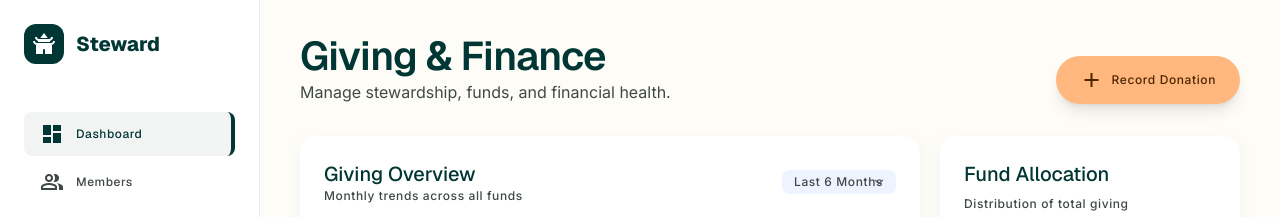
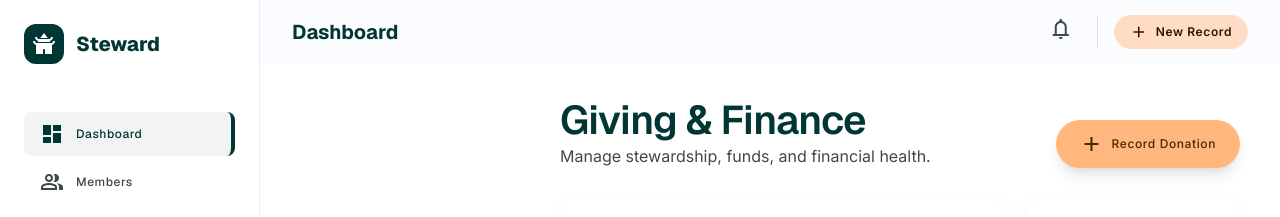
Before and after one commit to devisunknown/church-management-system, a Django app: page /money in a window 1280 px wide. Shown: the top 217 px of the page. Run offline with Django 5.2, Linux system fonts and the light colour scheme; a user stored in the database is signed in; data that the repository does not hold is empty; some libraries are stand-ins or nearby versions.

Commit message:
testing navbar

```diff
--- a/Templates/money.html
+++ b/Templates/money.html
@@ -69,40 +69,41 @@
         body { min-height: max(884px, 100dvh); }
     </style>
 </head>
-<body class="text-on-surface">
-{% include 'partials/sidebar.html' %}
-<header class="md:hidden flex justify-between items-center w-full px-container-padding py-unit h-16 fixed top-0 z-40 bg-surface/50 backdrop-blur-md shadow-sm">
-<button class="text-primary" type="button" id="money-mobile-nav-open"><span class="material-symbols-outlined" data-icon="menu">menu</span></button>
-<h1 class="text-headline-md font-headline-md font-bold text-primary">Giving</h1>
-<button class="text-primary"><span class="material-symbols-outlined" data-icon="notifications">notifications</span></button>
-</header>
-<div class="fixed inset-0 z-50 pointer-events-none md:hidden" id="money-mobile-nav-drawer">
-  <div class="absolute inset-0 bg-black/40 opacity-0 transition-opacity duration-200" id="money-mobile-nav-backdrop"></div>
-  <aside class="absolute left-0 top-0 h-full w-72 bg-surface-container-lowest border-r border-outline-variant/20 shadow-2xl -translate-x-full transition-transform duration-200 flex flex-col p-6 gap-4" id="money-mobile-nav-panel">
-    <div class="flex items-center justify-between">
-      <div class="flex items-center gap-3">
-        <div class="w-10 h-10 bg-primary rounded-xl flex items-center justify-center text-on-primary">
-          <span class="material-symbols-outlined" style="font-variation-settings: 'FILL' 1;">temple_buddhist</span>
+<body class="bg-surface-container-lowest min-h-screen text-on-surface">
+    <!-- Desktop Sidebar -->
+    {% include 'partials/sidebar.html' %}
+<!-- Main Content Canvas -->
+    <main class="md:ml-sidebar-width min-h-screen pb-24 md:pb-8">
+      <!-- Top App Bar -->
+      <header
+        class="flex justify-between items-center w-full px-6 md:px-container-padding py-4 h-16 bg-surface/50 backdrop-blur-md sticky top-0 z-30"
+      >
+        <div class="flex items-center gap-4">
+          <button class="md:hidden text-primary">
+            <span class="material-symbols-outlined">menu</span>
+          </button>
+          <h2 class="text-headline-md font-headline-md font-bold text-primary">
+            Dashboard
+          </h2>
         </div>
-        <div>
-          <p class="text-label-md font-bold text-primary">Steward</p>
-          <p class="text-[10px] uppercase tracking-wider text-on-surface-variant">Giving</p>
+        <div class="flex items-center gap-4">
+          <button
+            class="p-2 text-on-surface-variant hover:bg-primary/5 rounded-full transition-colors"
+          >
+            <span class="material-symbols-outlined">notifications</span>
+          </button>
+          <div class="h-8 w-px bg-outline-variant/50 hidden md:block"></div>
+          <a
+            class="flex items-center gap-2 bg-tertiary-fixed text-on-tertiary-fixed px-4 py-2 rounded-full text-label-md font-bold hover:scale-105 active:scale-95 transition-all"
+            href="{% url 'addmember' %}"
+          >
+            <span class="material-symbols-outlined" style="font-size: 18px"
+              >add</span
+            >
+            <span>New Record</span>
+          </a>
         </div>
-      </div>
-      <button class="p-2 rounded-full hover:bg-secondary-fixed/40" type="button" id="money-mobile-nav-close">
-        <span class="material-symbols-outlined text-primary">close</span>
-      </button>
-    </div>
-    <nav class="space-y-2">
-      <a class="flex items-center gap-3 px-4 py-3 rounded-xl text-on-surface-variant hover:bg-secondary-fixed/30" href="{% url 'dashboard' %}"><span class="material-symbols-outlined">dashboard</span>Dashboard</a>
-      <a class="flex items-center gap-3 px-4 py-3 rounded-xl text-on-surface-variant hover:bg-secondary-fixed/30" href="{% url 'members' %}"><span class="material-symbols-outlined">group</span>Members</a>
-      <a class="flex items-center gap-3 px-4 py-3 rounded-xl text-on-surface-variant hover:bg-secondary-fixed/30" href="{% url 'attendance' %}"><span class="material-symbols-outlined">fact_check</span>Attendance</a>
-      <a class="flex items-center gap-3 px-4 py-3 rounded-xl text-primary bg-primary/5 font-bold" href="{% url 'money' %}"><span class="material-symbols-outlined">payments</span>Giving</a>
-      <a class="flex items-center gap-3 px-4 py-3 rounded-xl text-on-surface-variant hover:bg-secondary-fixed/30" href="{% url 'events' %}"><span class="material-symbols-outlined">event</span>Events</a>
-      <a class="flex items-center gap-3 px-4 py-3 rounded-xl text-on-surface-variant hover:bg-secondary-fixed/30" href="{% url 'history' %}"><span class="material-symbols-outlined">history</span>History</a>
-    </nav>
-  </aside>
-</div>
+      </header>
 
 <main class="md:ml-sidebar-width pt-20 md:pt-8 px-4 md:px-10 pb-32">
 <div class="flex flex-col md:flex-row md:items-end justify-between mb-8 gap-4">
```
